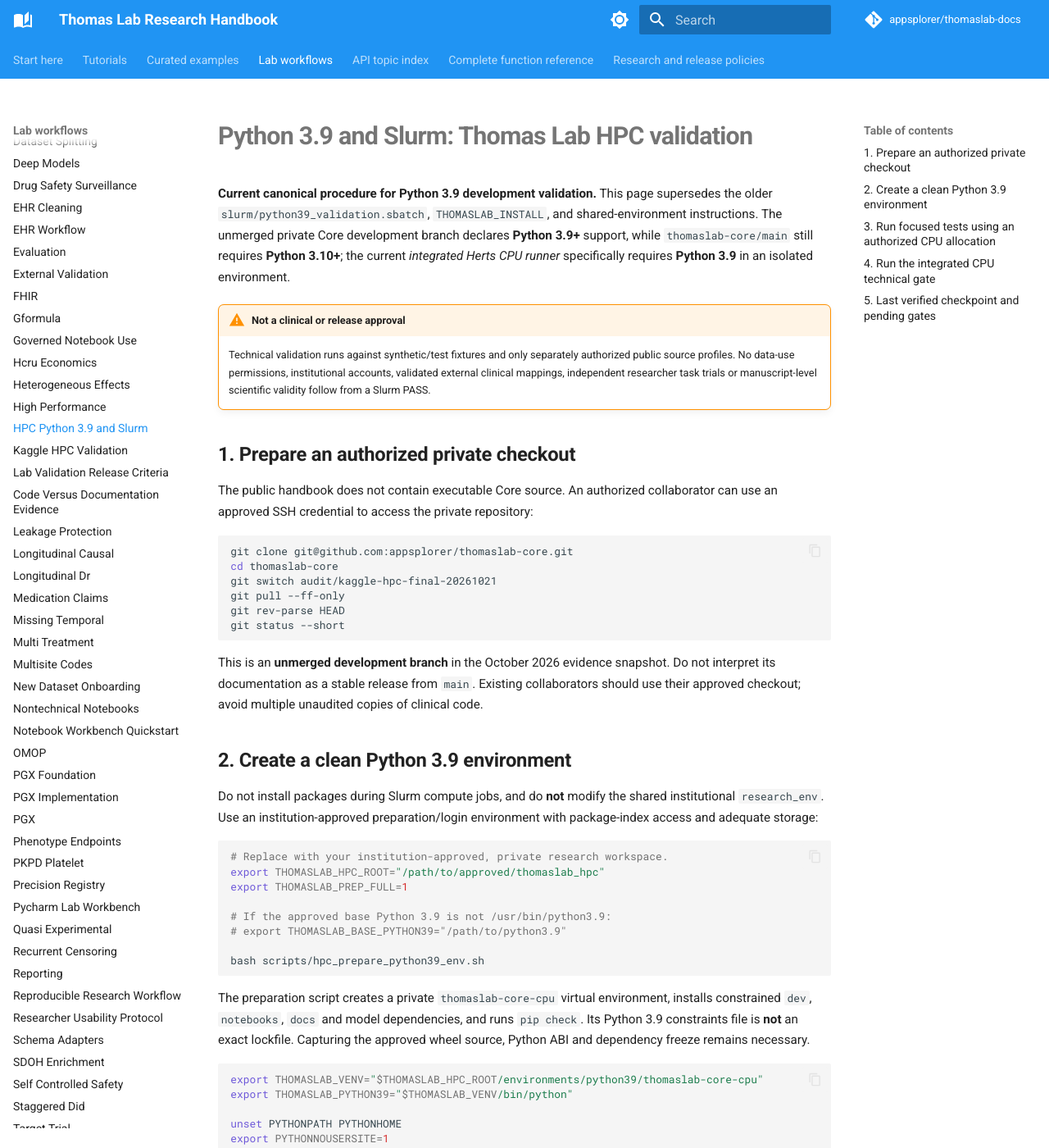
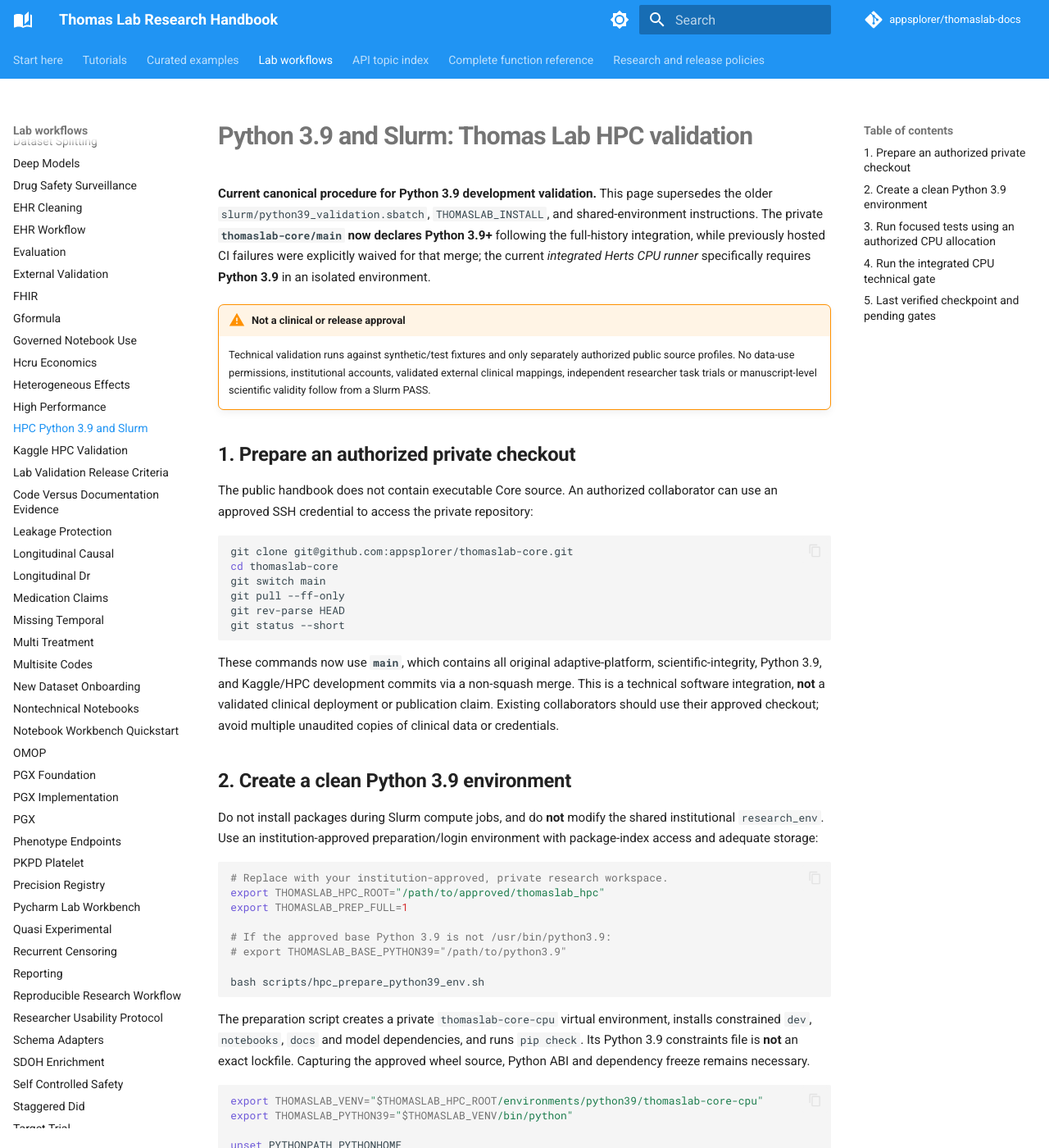
Before and after one commit to appsplorer/thomaslab-docs, an MkDocs documentation site: the page built from docs/guides/hpc-python39.md, in a window 1280 px wide and 1400 px high. Shown: the whole window at 82% size. Built offline with MkDocs 1.6.1 and Material for MkDocs 9.7.7, drawn with Linux system fonts in a browser that asks for light colours; comment, search, counter and statistics services are not loaded; some of the changed text lies outside the part shown.

Commit message:
docs: synchronize current main-branch installation and research readiness after history-preserving merge

````diff
--- a/docs/guides/hpc-python39.md
+++ b/docs/guides/hpc-python39.md
@@ -1,6 +1,6 @@
 # Python 3.9 and Slurm: Thomas Lab HPC validation
 
-**Current canonical procedure for Python 3.9 development validation.** This page supersedes the older `slurm/python39_validation.sbatch`, `THOMASLAB_INSTALL`, and shared-environment instructions. The unmerged private Core development branch declares **Python 3.9+** support, while `thomaslab-core/main` still requires **Python 3.10+**; the current *integrated Herts CPU runner* specifically requires **Python 3.9** in an isolated environment.
+**Current canonical procedure for Python 3.9 development validation.** This page supersedes the older `slurm/python39_validation.sbatch`, `THOMASLAB_INSTALL`, and shared-environment instructions. The private **`thomaslab-core/main` now declares Python 3.9+** following the full-history integration, while previously hosted CI failures were explicitly waived for that merge; the current *integrated Herts CPU runner* specifically requires **Python 3.9** in an isolated environment.
 
 !!! warning "Not a clinical or release approval"
     Technical validation runs against synthetic/test fixtures and only separately authorized public source profiles. No data-use permissions, institutional accounts, validated external clinical mappings, independent researcher task trials or manuscript-level scientific validity follow from a Slurm PASS.
@@ -12,13 +12,13 @@ The public handbook does not contain executable Core source. An authorized colla
 ```bash
 git clone git@github.com:appsplorer/thomaslab-core.git
 cd thomaslab-core
-git switch audit/kaggle-hpc-final-20261021
+git switch main
 git pull --ff-only
 git rev-parse HEAD
 git status --short
 ```
 
-This is an **unmerged development branch** in the October 2026 evidence snapshot. Do not interpret its documentation as a stable release from `main`. Existing collaborators should use their approved checkout; avoid multiple unaudited copies of clinical code.
+These commands now use **`main`**, which contains all original adaptive-platform, scientific-integrity, Python 3.9, and Kaggle/HPC development commits via a non-squash merge. This is a technical software integration, **not** a validated clinical deployment or publication claim. Existing collaborators should use their approved checkout; avoid multiple unaudited copies of clinical data or credentials.
 
 ## 2. Create a clean Python 3.9 environment
 
@@ -132,6 +132,6 @@ At the recorded 21 October 2026 development checkpoint:
 | Scientific reviewer-approved external mappings | **NOT_ASSESSED / NOT_RUN** |
 | Independent broad unseen-source benchmarks and five-researcher usability evaluation | **Not established** |
 
-**At the exact tested SHA, Python 3.9 integrated CPU technical acceptance is PASS.** That is not a full scientific or institutional data-approval decision. The public documents and MkDocs build are independent of the private Core PR stack; GitHub Actions Python-version checks still fail for the tested SHA and the stacked Core PRs remain unmerged. Scientific validity still needs separate evidence.
+**At the exact tested SHA, Python 3.9 integrated CPU technical acceptance is PASS.** That is not a full scientific or institutional data-approval decision. The public MkDocs documentation remains independent of the private Core package. The stacked Core changes have been integrated into `main` with every commit retained; GitHub Actions matrix checks failed at the previously tested SHA and were **explicitly waived**, not passed. Scientific validity still needs separate evidence.
 
 For details on Kaggle source identity, license reviews and historic individual tests, read [Kaggle/HPC acceptance evidence](kaggle-hpc-acceptance.md). For software-versus-science decisions, see [lab validation gates](lab-validation-release-criteria.md).
````
